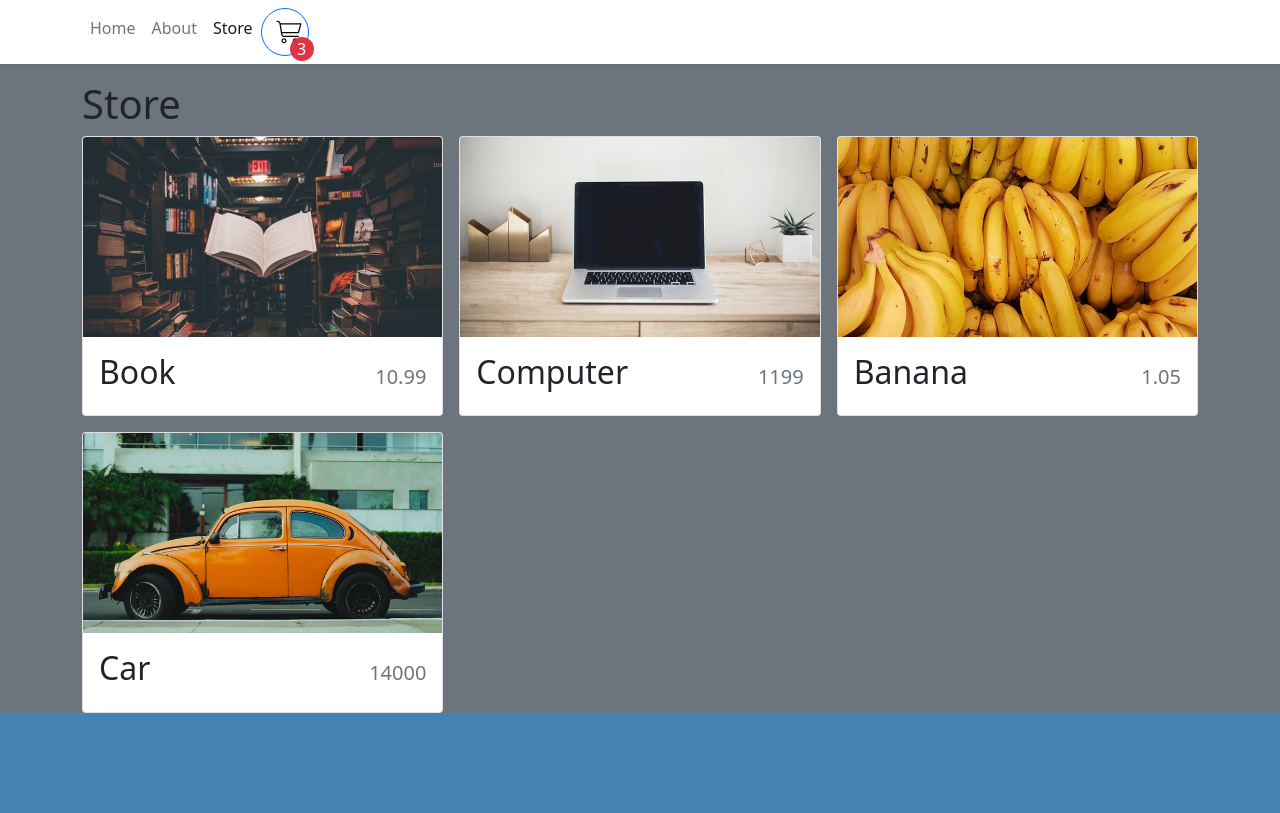
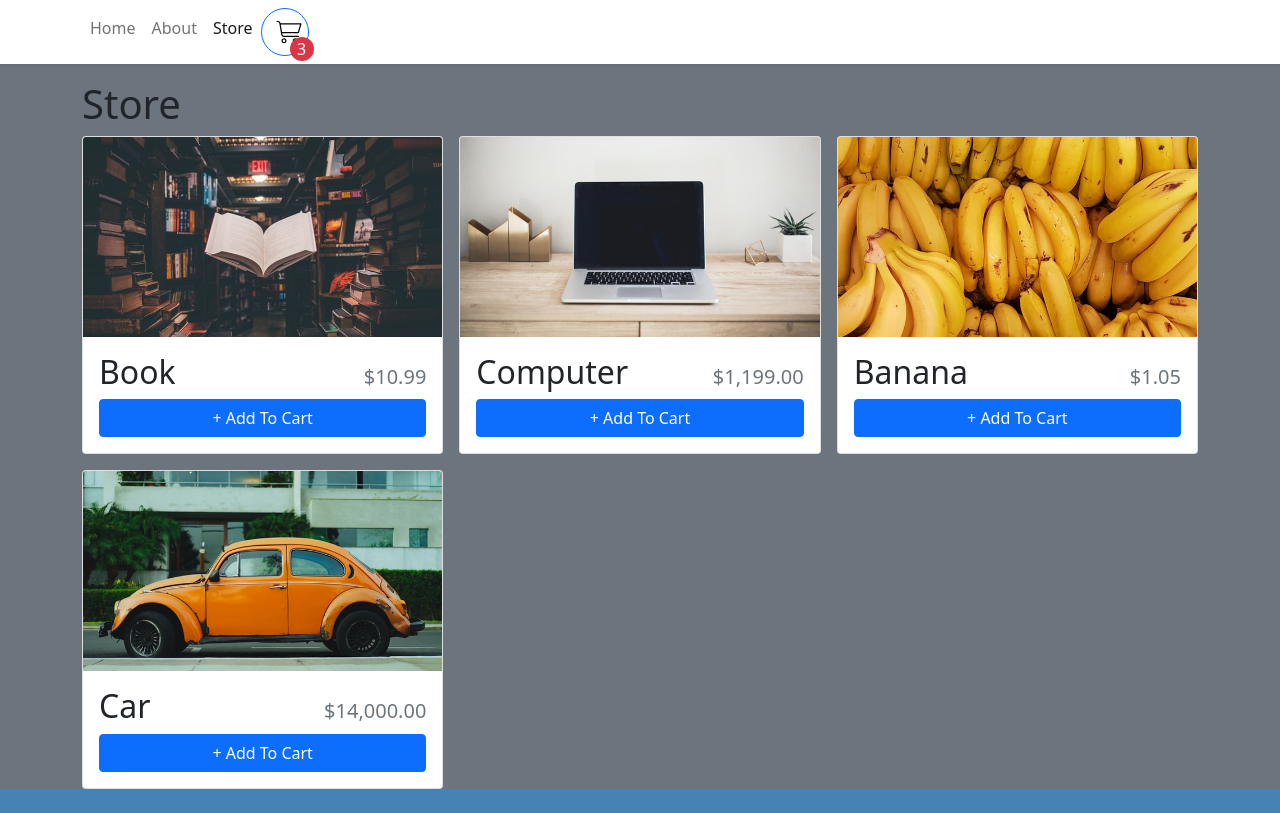
Before and after one commit to craigdev937/context3typescript, a React (Vite) app: page /store in a window 1280 px wide. Built offline with nearby package versions, Linux system fonts and the light colour scheme.

Commit message:
Added Currency and StoreItem components.

```diff
--- a/src/components/StoreItem.tsx
+++ b/src/components/StoreItem.tsx
@@ -1,5 +1,6 @@
 import React from "react";
-import { Card } from "react-bootstrap";
+import { Button, Card } from "react-bootstrap";
+import { formatCur } from "../hooks/Currency";
 
 type Props = {
     id: number,
@@ -10,9 +11,10 @@
 
 export const StoreItem =
 ({ id, name, price, imgUrl }: Props) => {
+    const quantity = 0;
     return (
         <React.Fragment>
-            <Card>
+            <Card className="h-100">
                 <Card.Img
                     variant="top"
                     src={imgUrl}
@@ -25,8 +27,41 @@
                             justify-content-between
                             align-items-baseline">
                                 <span className="fs-2">{name}</span>
-                                <span className="ms-2 text-muted">{price}</span>
+                                <span
+                                    className="ms-2 text-muted"
+                                    >{formatCur(price)}
+                                </span>
                     </Card.Title>
+                    <section className="mt-auto">
+                        {quantity === 0 ? (
+                            <Button className="w-100">+ Add To Cart</Button>
+                        ) :
+                            <aside
+                                className="d-flex
+                                align-items-center
+                                flex-column" style={{ gap: ".5rem" }}>
+                                    <section
+                                        className="d-flex
+                                            align-items-center
+                                            justify-content-center"
+                                            style={{ gap: ".5rem" }}
+                                            >
+                                                <Button>-</Button>
+                                                <div>
+                                                    <span
+                                                        className="fs-3"
+                                                        >{quantity}
+                                                    </span>in cart
+                                                </div>
+                                                <Button>+</Button>
+                                    </section>
+                                    <Button
+                                        variant="danger"
+                                        size="sm"
+                                        >Remove
+                                    </Button>
+                            </aside>}
+                    </section>
                 </Card.Body>
             </Card>
         </React.Fragment>
--- /dev/null
+++ b/src/hooks/Currency.ts
@@ -0,0 +1,9 @@
+const CURRENCY_FORMATTER =
+new Intl.NumberFormat(undefined, {
+    currency: "USD",
+    style: "currency",
+});
+
+export function formatCur(number: number) {
+    return CURRENCY_FORMATTER.format(number);
+};
```
